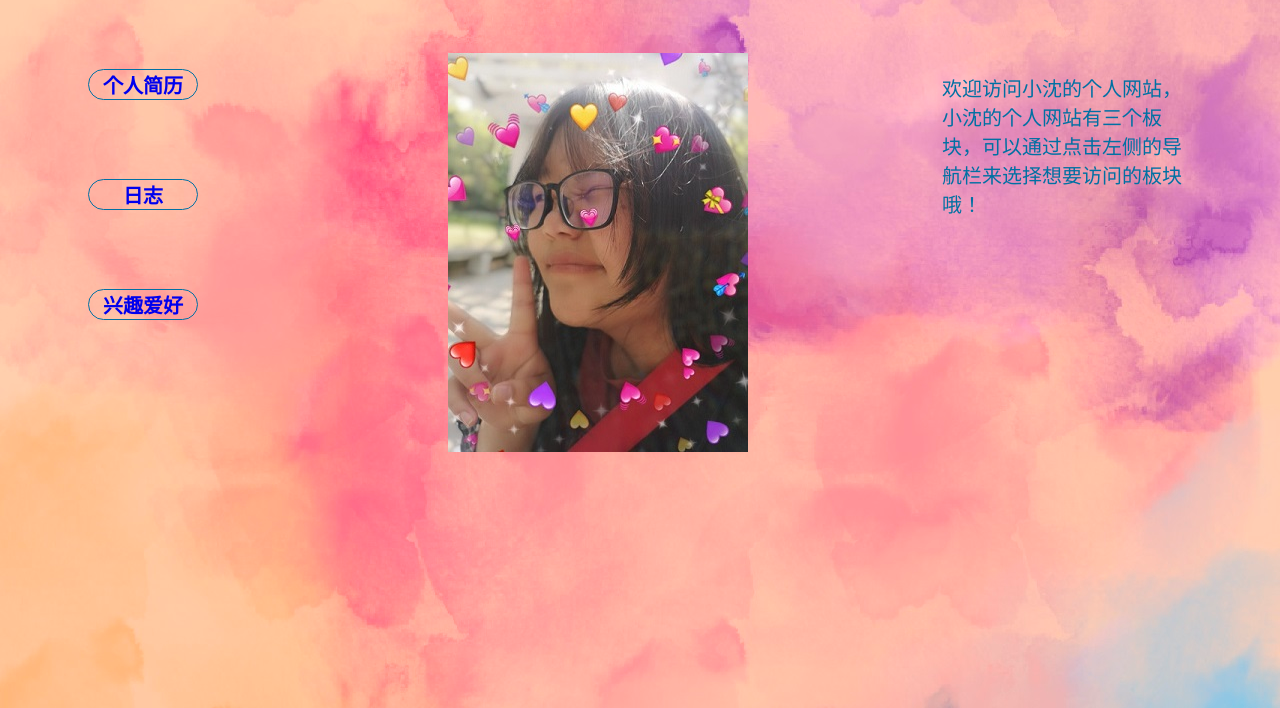
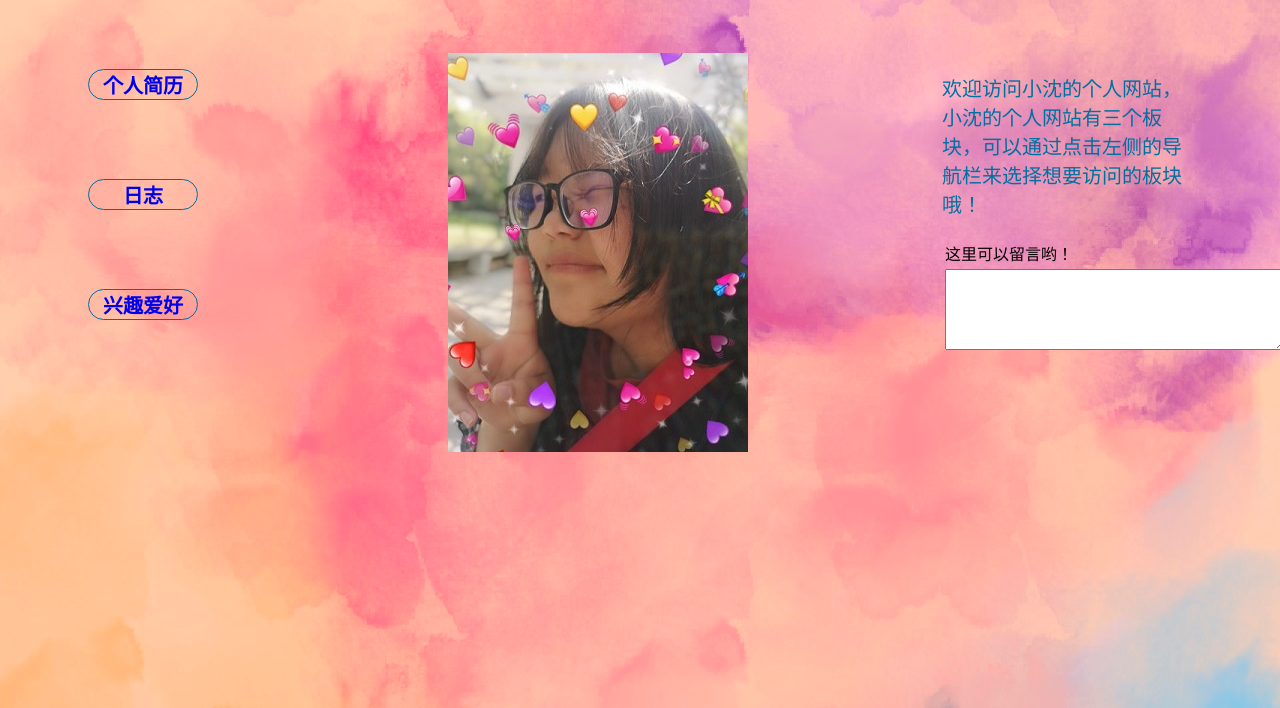
Before and after one commit to Seremerliii/sml, a plain HTML site: page index.html in a window 1280 px wide. Shown: the part 92-800 px from the top of the page. Drawn offline with Linux system fonts and the light colour scheme.

Commit message:
Update index.html

```diff
--- a/index.html
+++ b/index.html
@@ -37,13 +37,33 @@
 </div>
 <!-- end of container1 -->
 
-<!-- 内容区2container2 -->
+ <!-- 内容区2container2 -->
 <div class="container2">
+<div class="cont2-1">
 <p>
 欢迎访问小沈的个人网站，小沈的个人网站有三个板块，可以通过点击左侧的导航栏来选择想要访问的板块哦！
 </p>
 </div>
+<div class="cont2-2">
+  <table class="bd">
+  <tbody>
+  <tr>
+  <td class="bd1">
+  这里可以留言哟！
+  <br>
+  </td>
+  </tr>
+  <tr>
+  <td class="bd2">
+  <textarea name="想法" rows="5" cols="40"></textarea>
+  </td>
+  </tr>
+  </tbody>
+  </table>
+ </div>
+</div>
 <!-- end of container2 -->
+
 </div>
 <!-- end of container -->
 </body>
```
